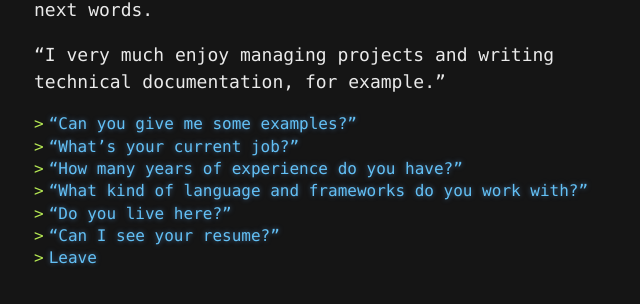
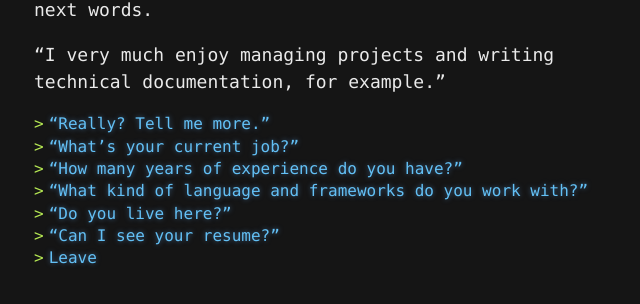
Before and after one commit to yvesgurcan/adventure, a Jekyll site: the page built from job.md, in a window 1280 px wide. Shown: the part 370-674 px from the top of the page, without its empty margins (306-946 px from the left). Built offline with Jekyll 4.4.1, drawn with Linux system fonts in a browser that asks for light colours; our own code applies the rules of GitHub Pages for plain Markdown files.

Commit message:
Update job.md

```diff
--- a/job.md
+++ b/job.md
@@ -2,7 +2,7 @@
 
 "I very much enjoy managing projects and writing technical documentation, for example."
 
-- ["Can you give me some examples?"](projects.md)
+- ["Really? Tell me more."](projects.md)
 - ["What's your current job?"](work.md)
 - ["How many years of experience do you have?"](senior.md)
 - ["What kind of language and frameworks do you work with?"](stack.md)
```
